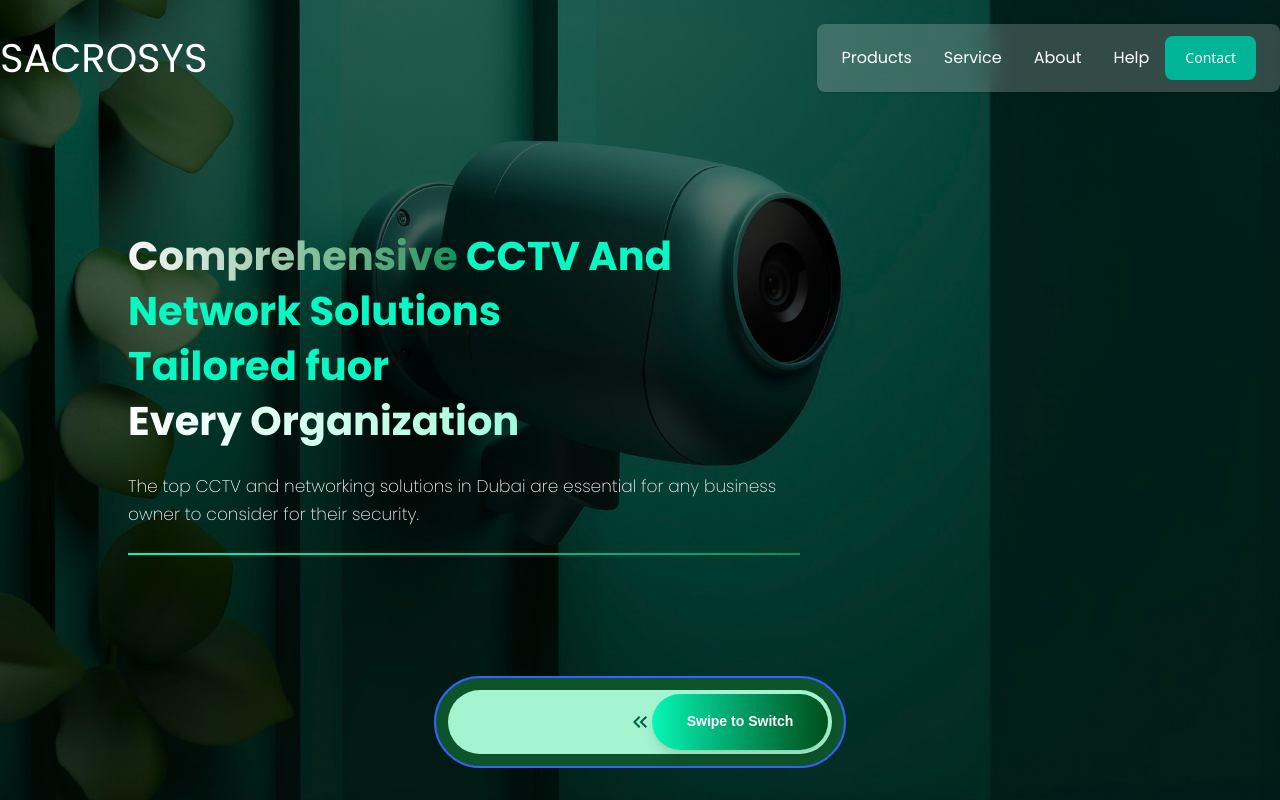
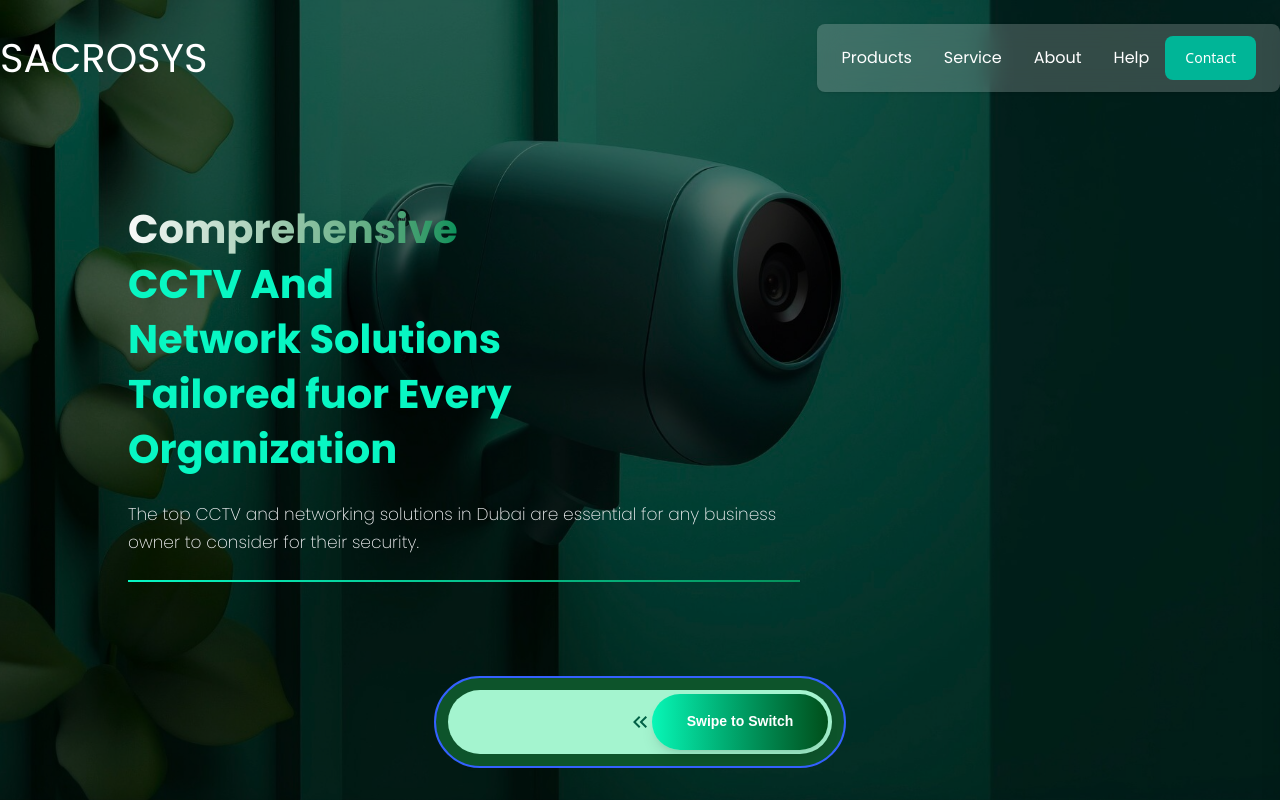
Before and after one commit to jagathkrishna123/sacrosys, a React (Vite) app: page / in a window 1280 px wide. Shown: the top 800 px of the page. Built offline with nearby package versions, Linux system fonts and the light colour scheme; a web font is replaced by a local one.

Commit message:
latest commit

```diff
--- a/src/components/Header.jsx
+++ b/src/components/Header.jsx
@@ -18,17 +18,16 @@ const Header = () => {
         <div className="max-w-2xl font-bold text-[34px] sm:text-[36px] md:text-[40px] font-pop flex flex-col gap-4 md:gap-2 leading-tight sm:leading-snug">
 
           {/* Headings */}
-          <div className="mb-4">
+          <div className="mb-4 leading-snug">
             <p className="text-[#08F7C3]">
               <span className="bg-gradient-to-r from-[#F9F9F9] to-[#05915B] bg-clip-text text-transparent">
                 Comprehensive
               </span>{" "}
-              CCTV And
             </p>
-            <p className="text-[#08F7C3] max-w-sm">Network Solutions Tailored fuor</p>
-            <p className="bg-gradient-to-r from-white to-[#08F7c3] bg-clip-text text-transparent">
-              Every Organization
-            </p>
+            <p className="text-[#08F7C3] max-w-sm">CCTV And Network Solutions Tailored fuor Every Organization</p>
+            {/* <p className="bg-gradient-to-r from-white to-[#08F7c3] bg-clip-text text-transparent">
+
+            </p> */}
           </div>
 
           {/* Subtitle */}
```
